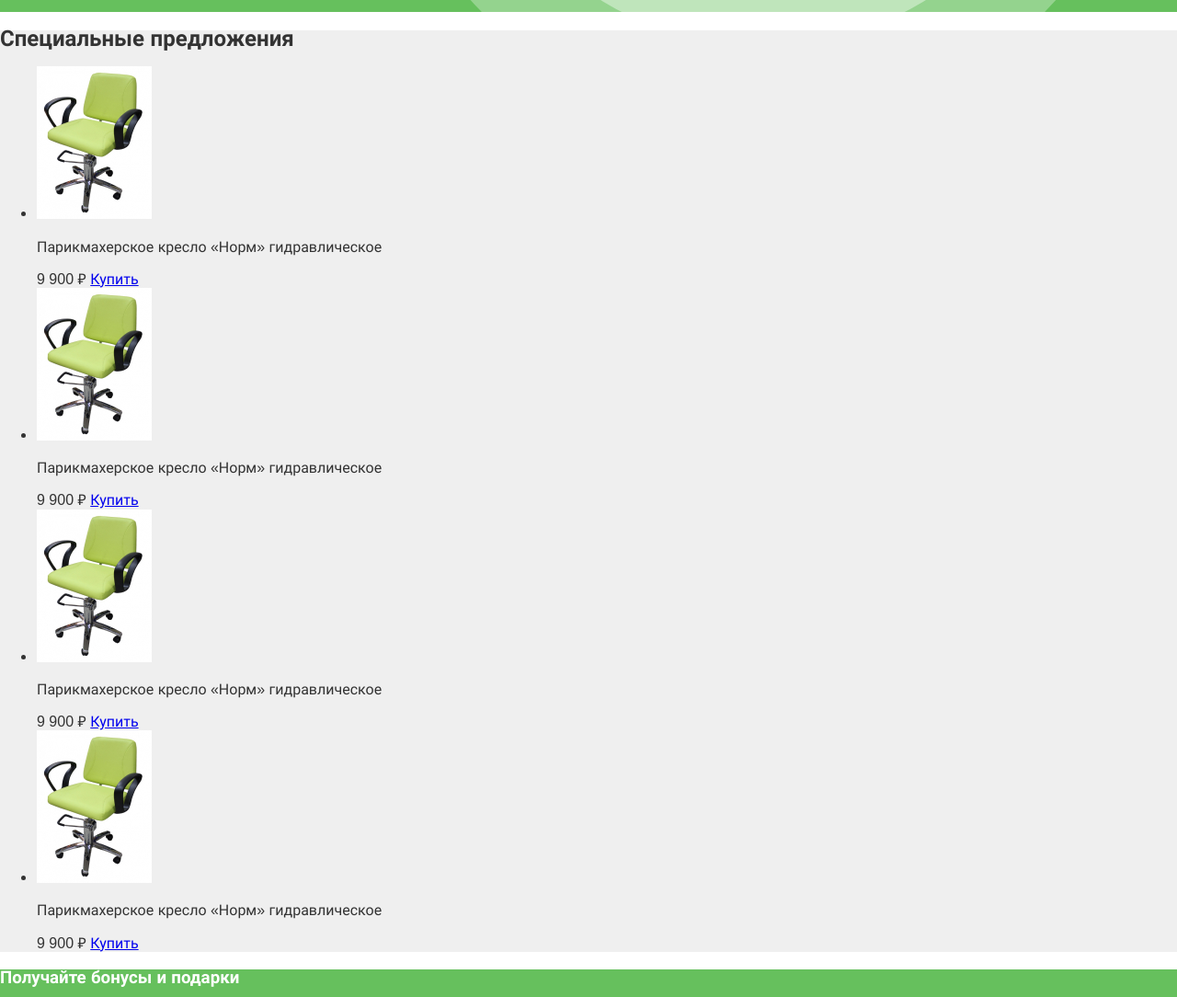
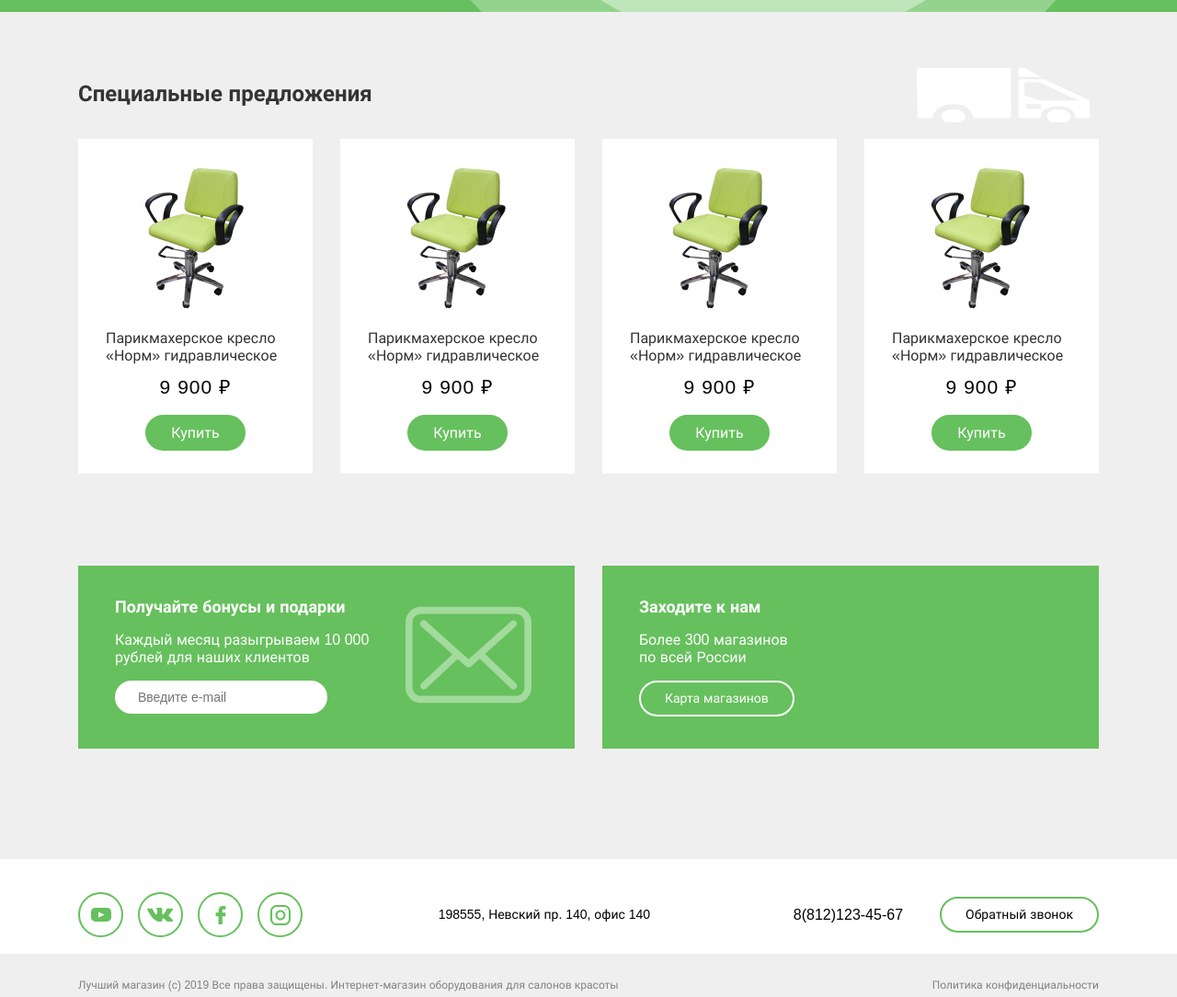
Before and after one commit to vindimm/beauty, a website: page source/index.html in a window 1280 px wide. Shown: the part 814-1898 px from the top of the page at 92% size. Drawn offline with nearby package versions, Linux system fonts and the light colour scheme; files that its build step writes are made by us from their sources.

Commit message:
закончил верстку

```diff
--- a/source/index.html
+++ b/source/index.html
@@ -55,52 +55,56 @@
     </section>
 
     <section class="offers">
+      <div class="offers__wrapper center-container">
         <h2 class="offers__header">Специальные предложения</h2>
         <ul class="offers__list">
           <li class="offers__card">
             <img class="offers__img" src="img/product.jpg" width="125" height="166" alt="Кресло гидравлическое Норм">
             <p class="offers__desc">Парикмахерское кресло «Норм» гидравлическое</p>
             <span class="offers__price">9 900 ₽</span>
-          <a class="offers__purchase" href="#">Купить</a>
+            <a class="offers__purchase button button--green" href="#">Купить</a>
           </li>
           <li class="offers__card">
             <img class="offers__img" src="img/product.jpg" width="125" height="166" alt="Кресло гидравлическое Норм">
             <p class="offers__desc">Парикмахерское кресло «Норм» гидравлическое</p>
             <span class="offers__price">9 900 ₽</span>
-          <a class="offers__purchase" href="#">Купить</a>
+            <a class="offers__purchase button button--green" href="#">Купить</a>
           </li>
           <li class="offers__card">
             <img class="offers__img" src="img/product.jpg" width="125" height="166" alt="Кресло гидравлическое Норм">
             <p class="offers__desc">Парикмахерское кресло «Норм» гидравлическое</p>
             <span class="offers__price">9 900 ₽</span>
-          <a class="offers__purchase" href="#">Купить</a>
+            <a class="offers__purchase button button--green" href="#">Купить</a>
           </li>
           <li class="offers__card">
             <img class="offers__img" src="img/product.jpg" width="125" height="166" alt="Кресло гидравлическое Норм">
             <p class="offers__desc">Парикмахерское кресло «Норм» гидравлическое</p>
             <span class="offers__price">9 900 ₽</span>
-          <a class="offers__purchase" href="#">Купить</a>
+            <a class="offers__purchase button button--green" href="#">Купить</a>
           </li>
         </ul>
+      </div>
     </section>
 
-    <article class="promotions">
-      <h2 class="promotions__header visually-hidden">Акции и предложения</h2>
-      <div class="promotions__item promo-card">
-        <h3 class="promo-card">Получайте бонусы и подарки</h3>
-        <p class="promo-card__text">Каждый месяц разыгрываем 10 000 рублей для наших клиентов</p>
-        <form class="promo-card__form" action="#" method="post">
-          <input class="promo-card__email" type="email" placeholder="Введите e-mail">
-          <button class="promo-card__submit" type="submit">
+    <article class="promo">
+      <h2 class="promo__header visually-hidden">Акции и предложения</h2>
+      <div class="promo__wrapper center-container">
+        <div class="promo__card promo__card--subscribe">
+          <h3 class="promo__card-title">Получайте бонусы и подарки</h3>
+          <p class="promo__card-text">Каждый месяц разыгрываем 10&nbsp;000 рублей для наших клиентов</p>
+          <form class="promo__card-form" action="#" method="post">
+            <input class="promo__card-email" type="email" placeholder="Введите e-mail">
+            <button class="promo__card-submit" type="submit">
               <span class="visually-hidden">Подписаться</span>
             </button>
           </form>
         </div>
 
-      <div class="promotions__item promo-card">
-        <h3 class="promo-card">Заходите к нам</h3>
-        <p class="promo-card__text">Более 300 магазинов по всей России</p>
-        <a class="promo-card__link" href="#">Карта магазинов</a>
+        <div class="promo__card promo__card--text">
+          <h3 class="promo__card-title">Заходите к нам</h3>
+          <p class="promo__card-text">Более 300 магазинов по&nbsp;всей&nbsp;России</p>
+          <a class="promo__card-link button button--white" href="#">Карта магазинов</a>
+        </div>
       </div>
     </article>
   </main>
--- a/source/scss/blocks/button.scss
+++ b/source/scss/blocks/button.scss
@@ -1,13 +1,24 @@
 .button {
-  padding: 12px 26px;
+  display: inline-block;
+  padding: 8px 26px;
   border-radius: 40px;
   border: 2px solid $color-accent;
   color: #000000;
   text-decoration: none;
   background-color: transparent;
+  text-decoration: none;
+
+  &:hover {
+    opacity: 0.4;
+  }
 }
 
 .button--white {
   color: #ffffff;
   border-color: #ffffff;
 }
+
+.button--green {
+  color: #ffffff;
+  background-color: $color-accent;
+}
--- a/source/scss/blocks/offers.scss
+++ b/source/scss/blocks/offers.scss
@@ -1,3 +1,60 @@
 .offers {
   background-color: $color-bg;
 }
+
+.offers__wrapper {
+  position: relative;
+  padding-top: 80px;
+  padding-bottom: 50px;
+}
+
+.offers__header {
+  margin-top: 0;
+  margin-bottom: 38px;
+  text-align: center;
+
+  @media (min-width: $width-tablet) {
+    text-align: left;
+  }
+}
+
+.offers__header::before {
+  @media (min-width: $width-tablet) {
+    display: block;
+    content: "";
+    width: 188px;
+    height: 60px;
+    background-image: url("../../img/delivery.svg");
+    position: absolute;
+    top: 60px;
+    right: 50px;
+  }
+}
+
+.offers__list {
+  @include reset-list;
+  display: grid;
+  grid-template-columns: repeat(auto-fill, (255px));
+  gap: 30px;
+  justify-content: center;
+  max-width: $width-desktop;
+}
+
+.offers__card {
+  display: flex;
+  flex-direction: column;
+  align-items: center;
+
+  box-sizing: border-box;
+  width: 255px;
+  padding: 25px 30px;
+  background-color: #ffffff;
+}
+
+.offers__price {
+  font-size: 21px;
+  font-weight: 500;
+  letter-spacing: 0.05em;
+  color: #000000;
+  margin-bottom: 20px;
+}
--- a/source/scss/blocks/promo-card.scss
+++ /dev/null
@@ -1,8 +0,0 @@
-.promo-card {
-  color: #ffffff;
-  background-color: $color-accent;
-}
-
-.promo-card__link {
-  color: inherit;
-}
--- /dev/null
+++ b/source/scss/blocks/promo.scss
@@ -0,0 +1,101 @@
+.promo {
+  padding-top: 50px;
+  padding-bottom: 120px;
+  background-color: $color-bg;
+}
+
+.promo__wrapper {
+  display: grid;
+  grid-template-columns: minmax(auto, 540px);;
+  gap: 30px;
+  justify-content: center;
+  padding-left: 30px;
+  padding-right: 30px;
+
+  @media (min-width: $width-desktop) {
+    grid-template-columns: 1fr 1fr;
+  }
+}
+
+.promo__card {
+  display: flex;
+  flex-direction: column;
+  gap: 20px;
+  align-items: center;
+
+  padding: 20px;
+  box-sizing: border-box;
+  min-height: 160px;
+
+  color: #ffffff;
+  background-color: $color-accent;
+
+  @media (min-width: $width-tablet) {
+    display: block;
+    padding: 35px 220px 35px 40px;
+  }
+}
+
+.promo__card--subscribe {
+  @media (min-width: $width-tablet) {
+    position: relative;
+  }
+}
+
+.promo__card-form {
+  display: flex;
+  flex-direction: column;
+  gap: 20px;
+  align-items: center;
+
+  @media (min-width: $width-tablet) {
+    display: block;
+  }
+}
+
+.promo__card-email {
+  border: none;
+  padding: 10px 25px;
+  border-radius: 30px;
+  margin-right: 20px;
+  vertical-align: middle;
+  font-size: 14px;
+}
+
+.promo__card-submit {
+  width: 56px;
+  height: 36px;
+  border: none;
+  background-color: transparent;
+  background-image: url("../../img/mail.svg");
+  background-size: contain;
+  background-repeat: no-repeat;
+  vertical-align: middle;
+
+  cursor: pointer;
+
+  &:hover {
+    opacity: 0.4;
+  }
+
+  @media (min-width: $width-tablet) {
+    position: absolute;
+    top: 44px;
+    right: 44px;
+    width: 140px;
+    height: 106px;
+  }
+}
+
+.promo__card-title {
+  font-size: 18px;
+  font-weight: 700;
+  margin: 0;
+
+}
+
+.promo__card-link {
+  color: inherit;
+  text-decoration: none;
+  font-size: 14px;
+}
--- a/source/scss/blocks/promotions.scss
+++ /dev/null
@@ -1,3 +0,0 @@
-.promotions {
-  background-color: $color-bg;
-}
--- a/source/scss/style.scss
+++ b/source/scss/style.scss
@@ -11,7 +11,6 @@
 @import "./blocks/offers.scss";
 @import "./blocks/page-footer.scss";
 @import "./blocks/page-header.scss";
-@import "./blocks/promo-card.scss";
-@import "./blocks/promotions.scss";
+@import "./blocks/promo.scss";
 @import "./blocks/site-menu.scss";
 @import "./blocks/social.scss";
```
Also changed, not shown: source/img/delivery.svg (added). Lines whose indentation alone changed are shown as unchanged.
